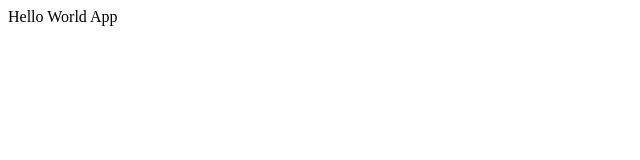
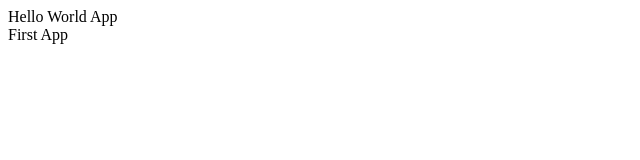
Before and after one commit to AntoSanz/Curso-React-Udemy, a React (Vite) app in the folder 03-counter-app-vite/: page / in a window 1280 px wide. Shown: the top 160 px of the page, without its empty margins (0-640 px from the left). Built offline with nearby package versions, Linux system fonts and the light colour scheme.

Commit message:
03-FirstApp added

```diff
--- /dev/null
+++ b/03-counter-app-vite/src/FirstApp.jsx
@@ -0,0 +1,7 @@
+import React from 'react'
+
+export const FirstApp = () => {
+  return (
+    <div>First App</div>
+  )
+}
--- a/03-counter-app-vite/src/main.jsx
+++ b/03-counter-app-vite/src/main.jsx
@@ -1,10 +1,11 @@
 import React from "react";
 import ReactDOM from "react-dom/client";
 import { HelloWorldApp } from "./helloWorldApp";
-
+import { FirstApp } from "./FirstApp";
 
 ReactDOM.createRoot(document.getElementById("root")).render(
     <React.StrictMode>
         <HelloWorldApp />
+        <FirstApp />
     </React.StrictMode>
 );
```
